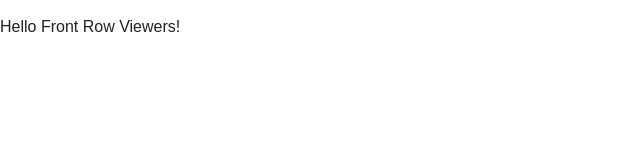
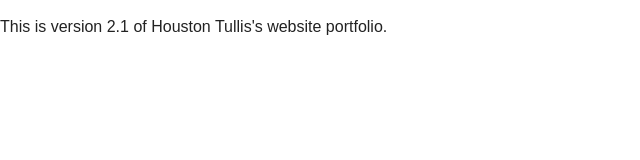
Before and after one commit to HoustonTullis/HoustonTullis.github.io, a plain HTML site: page index.html in a window 1280 px wide. Shown: the whole page, without its empty margins (0-640 px from the left). Drawn offline with nearby package versions, Linux system fonts and the light colour scheme.

Commit message:
Update index.html

```diff
--- a/index.html
+++ b/index.html
@@ -5,7 +5,7 @@
         <meta name="viewport" content="width=device-width, initial-scale=1">
 
         <title></title>
-        <meta name="description" content="This is an attempt at content">
+        <meta name="description" content="">
 
         <link rel="shortcut icon" href="favicon.ico">
 
@@ -15,7 +15,8 @@
     </head>
 
     <body>
-        <p>Hello Front Row Viewers!</p>
+        <p>This is version 2.1 of Houston Tullis's website portfolio.
+        </p>
 
 
         <script src="//ajax.googleapis.com/ajax/libs/jquery/1.10.2/jquery.min.js"></script>
```
